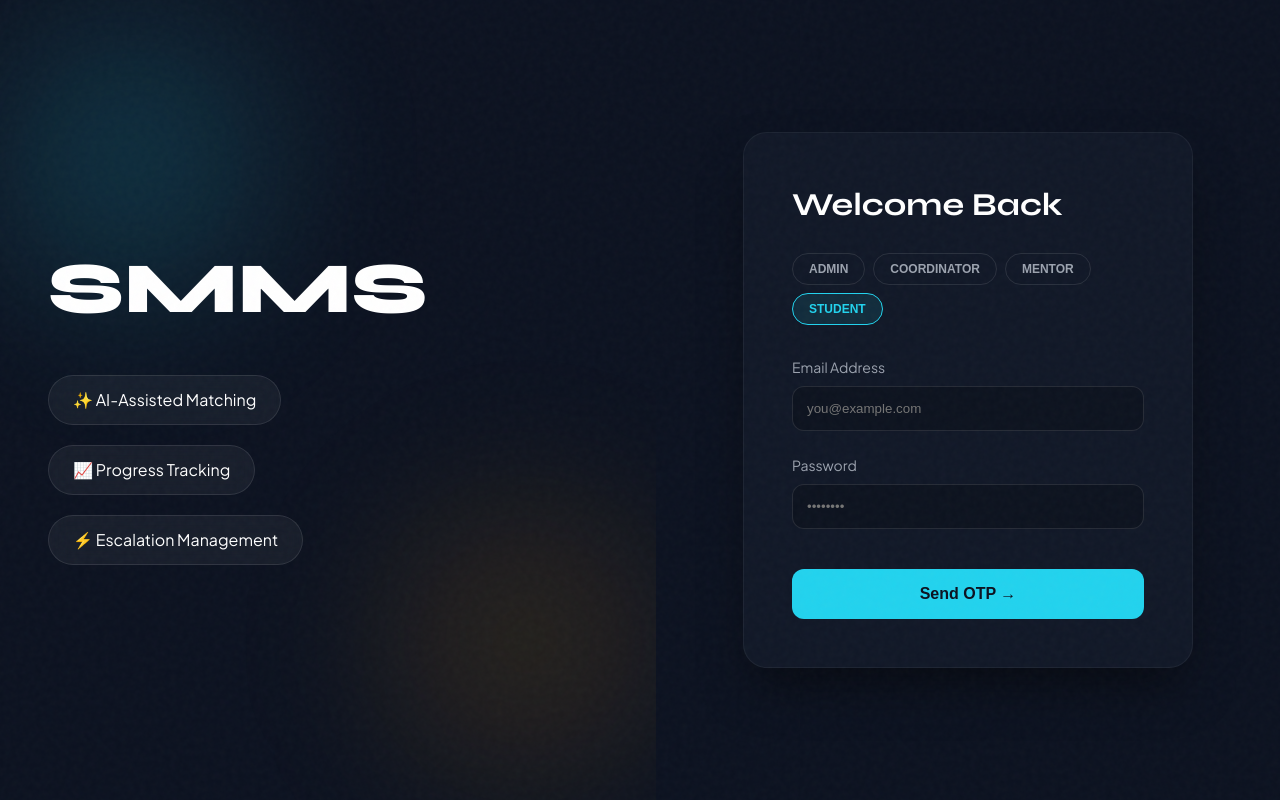
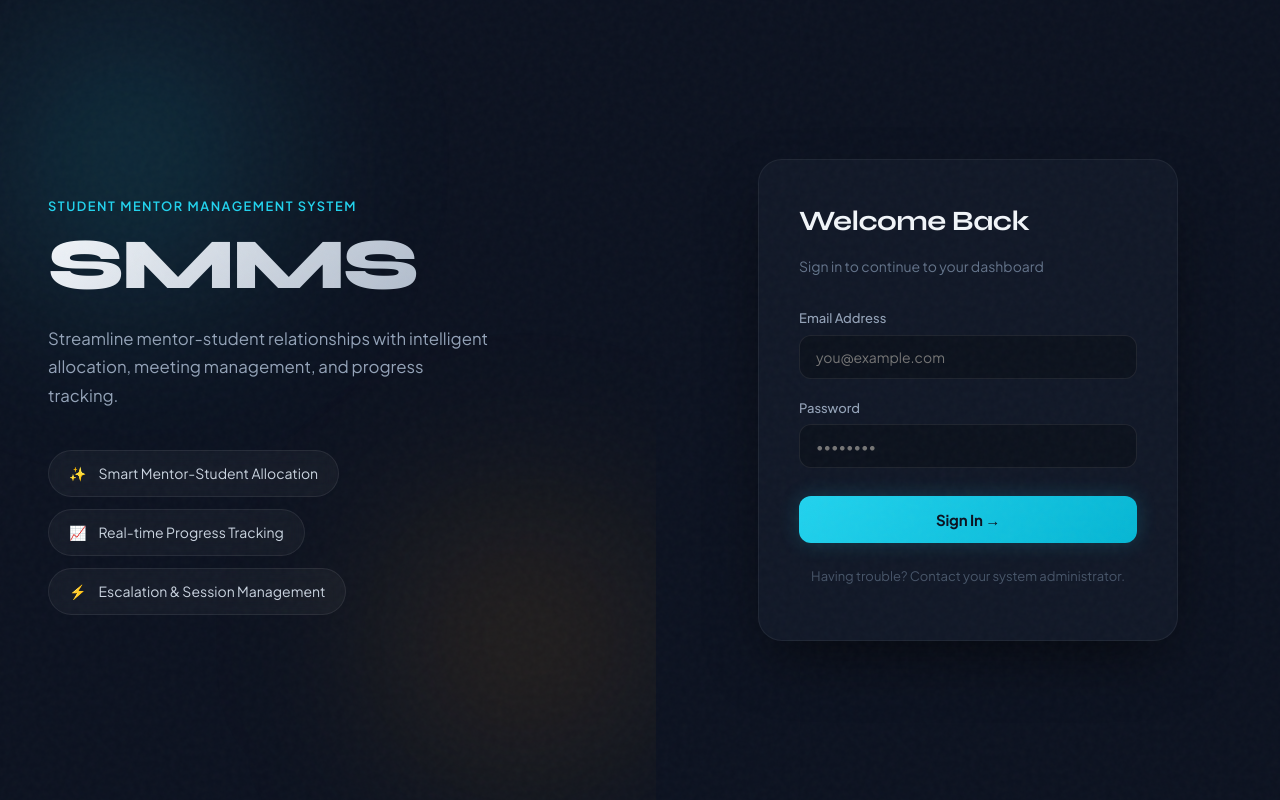
Before and after one commit to NSBM-INTERN-PROJECT/smms-frontend, a React (Vite) app: page /login in a window 1280 px wide. Built offline with nearby package versions, Linux system fonts and the light colour scheme; no server answers.

Commit message:
fix(auth): refine login flow and form handling

```diff
--- a/src/pages/auth/LoginPage.tsx
+++ b/src/pages/auth/LoginPage.tsx
@@ -9,92 +9,239 @@ export const LoginPage: React.FC = () => {
 
   const [email, setEmail] = useState('');
   const [password, setPassword] = useState('');
-  const [role, setRole] = useState('STUDENT');
   const [error, setError] = useState('');
+  const [loading, setLoading] = useState(false);
 
   const handleLogin = async (e: React.FormEvent) => {
     e.preventDefault();
     setError('');
+    setLoading(true);
     try {
-      const res = await login({ email, password, role });
+      const res = await login({ email, password });
       if (res && res.token && res.user) {
         setAuth(res.token, res.user);
+        navigate('/');
+      } else {
+        // If backend returns success but expects OTP flow
+        navigate('/otp', { state: { email } });
       }
-      navigate('/otp', { state: { email } });
-    } catch (err) {
-      setError('Login failed. Please check your credentials.');
+    } catch (err: any) {
+      const msg = err?.response?.data?.message
+        || err?.message
+        || 'Login failed. Please check your credentials.';
+      setError(msg);
       console.error("Login failed", err);
+    } finally {
+      setLoading(false);
     }
   };
 
   return (
-    <div className="login-container" style={{ display: 'flex', minHeight: '100vh', backgroundColor: '#0C1220', color: 'white' }}>
-      <div className="login-hero" style={{ flex: 1, position: 'relative', overflow: 'hidden', padding: '3rem', display: 'flex', flexDirection: 'column', justifyContent: 'center' }}>
-        <div style={{ position: 'absolute', top: '-10%', left: '-10%', width: '60%', height: '60%', background: 'radial-gradient(circle, rgba(34,211,238,0.2) 0%, rgba(12,18,32,0) 70%)', filter: 'blur(60px)' }}></div>
-        <div style={{ position: 'absolute', bottom: '-10%', right: '-10%', width: '60%', height: '60%', background: 'radial-gradient(circle, rgba(245,158,11,0.15) 0%, rgba(12,18,32,0) 70%)', filter: 'blur(60px)' }}></div>
-        <h1 style={{ fontFamily: 'Syne, sans-serif', fontSize: '4.5rem', fontWeight: 800, marginBottom: '2rem', zIndex: 1 }}>SMMS</h1>
-        <div style={{ zIndex: 1, display: 'flex', flexDirection: 'column', gap: '1.25rem' }}>
-          <div className="feature-pill" style={{ background: 'rgba(255,255,255,0.05)', border: '1px solid rgba(255,255,255,0.1)', padding: '0.75rem 1.5rem', borderRadius: '9999px', width: 'fit-content', backdropFilter: 'blur(10px)' }}>✨ AI-Assisted Matching</div>
-          <div className="feature-pill" style={{ background: 'rgba(255,255,255,0.05)', border: '1px solid rgba(255,255,255,0.1)', padding: '0.75rem 1.5rem', borderRadius: '9999px', width: 'fit-content', backdropFilter: 'blur(10px)' }}>📈 Progress Tracking</div>
-          <div className="feature-pill" style={{ background: 'rgba(255,255,255,0.05)', border: '1px solid rgba(255,255,255,0.1)', padding: '0.75rem 1.5rem', borderRadius: '9999px', width: 'fit-content', backdropFilter: 'blur(10px)' }}>⚡ Escalation Management</div>
+    <div style={{
+      display: 'flex',
+      minHeight: '100vh',
+      backgroundColor: '#0C1220',
+      color: '#F1F5F9',
+      fontFamily: "'Plus Jakarta Sans', system-ui, sans-serif",
+    }}>
+      {/* ─── Left Hero Panel ─────────────────────────────────────────────── */}
+      <div style={{
+        flex: 1,
+        position: 'relative',
+        overflow: 'hidden',
+        padding: '3rem',
+        display: 'flex',
+        flexDirection: 'column',
+        justifyContent: 'center',
+      }}>
+        {/* Glow effects */}
+        <div style={{
+          position: 'absolute', top: '-10%', left: '-10%',
+          width: '60%', height: '60%',
+          background: 'radial-gradient(circle, rgba(34,211,238,0.2) 0%, transparent 70%)',
+          filter: 'blur(80px)', pointerEvents: 'none',
+        }} />
+        <div style={{
+          position: 'absolute', bottom: '-10%', right: '-10%',
+          width: '60%', height: '60%',
+          background: 'radial-gradient(circle, rgba(245,158,11,0.15) 0%, transparent 70%)',
+          filter: 'blur(80px)', pointerEvents: 'none',
+        }} />
+
+        <div style={{ position: 'relative', zIndex: 1 }}>
+          <p style={{ fontSize: '0.8rem', fontWeight: 600, color: '#22D3EE', textTransform: 'uppercase', letterSpacing: '0.12em', marginBottom: '0.75rem' }}>
+            Student Mentor Management System
+          </p>
+          <h1 style={{
+            fontFamily: "'Syne', sans-serif",
+            fontSize: '4.5rem',
+            fontWeight: 800,
+            letterSpacing: '-0.04em',
+            lineHeight: 1,
+            marginBottom: '1.5rem',
+            background: 'linear-gradient(135deg, #F1F5F9 0%, #94A3B8 100%)',
+            WebkitBackgroundClip: 'text',
+            WebkitTextFillColor: 'transparent',
+          }}>
+            SMMS
+          </h1>
+          <p style={{ color: '#94A3B8', fontSize: '1.05rem', lineHeight: 1.7, maxWidth: '28rem', marginBottom: '2.5rem' }}>
+            Streamline mentor-student relationships with intelligent allocation,
+            meeting management, and progress tracking.
+          </p>
+
+          <div style={{ display: 'flex', flexDirection: 'column', gap: '0.75rem' }}>
+            {[
+              ['✨', 'Smart Mentor-Student Allocation'],
+              ['📈', 'Real-time Progress Tracking'],
+              ['⚡', 'Escalation & Session Management'],
+            ].map(([icon, text]) => (
+              <div key={text} style={{
+                display: 'flex', alignItems: 'center', gap: '0.75rem',
+                background: 'rgba(255,255,255,0.04)',
+                border: '1px solid rgba(255,255,255,0.08)',
+                padding: '0.75rem 1.25rem',
+                borderRadius: '9999px',
+                width: 'fit-content',
+                fontSize: '0.875rem',
+                color: '#CBD5E1',
+                backdropFilter: 'blur(8px)',
+              }}>
+                <span>{icon}</span>
+                <span>{text}</span>
+              </div>
+            ))}
+          </div>
         </div>
       </div>
-      <div className="login-form-side" style={{ flex: 1, display: 'flex', alignItems: 'center', justifyContent: 'center', padding: '2rem', zIndex: 1 }}>
-        <div className="login-card" style={{ background: '#111827', padding: '3rem', borderRadius: '1.5rem', width: '100%', maxWidth: '450px', border: '1px solid rgba(255,255,255,0.05)', boxShadow: '0 25px 50px -12px rgba(0, 0, 0, 0.5)' }}>
-          <h2 style={{ fontSize: '2rem', marginBottom: '1.5rem', fontWeight: 'bold' }}>Welcome Back</h2>
-          <div className="role-pills" style={{ display: 'flex', gap: '0.5rem', marginBottom: '2rem', flexWrap: 'wrap' }}>
-            {['ADMIN', 'COORDINATOR', 'MENTOR', 'STUDENT'].map(r => (
-              <button
-                key={r}
-                type="button"
-                onClick={() => setRole(r)}
-                style={{
-                  padding: '0.5rem 1rem',
-                  borderRadius: '9999px',
-                  border: '1px solid',
-                  borderColor: role === r ? '#22D3EE' : 'rgba(255,255,255,0.1)',
-                  background: role === r ? 'rgba(34,211,238,0.1)' : 'transparent',
-                  color: role === r ? '#22D3EE' : '#9CA3AF',
-                  cursor: 'pointer',
-                  fontSize: '0.75rem',
-                  fontWeight: 600,
-                  transition: 'all 0.2s ease-in-out'
-                }}
-              >
-                {r}
-              </button>
-            ))}
-          </div>
-          <form onSubmit={handleLogin} style={{ display: 'flex', flexDirection: 'column', gap: '1.5rem' }}>
+
+      {/* ─── Right Login Form ────────────────────────────────────────────── */}
+      <div style={{
+        flex: 1,
+        display: 'flex',
+        alignItems: 'center',
+        justifyContent: 'center',
+        padding: '2rem',
+        position: 'relative',
+        zIndex: 1,
+      }}>
+        <div style={{
+          background: '#111827',
+          padding: '2.5rem',
+          borderRadius: '1.5rem',
+          width: '100%',
+          maxWidth: '420px',
+          border: '1px solid rgba(255,255,255,0.06)',
+          boxShadow: '0 25px 60px -15px rgba(0, 0, 0, 0.6)',
+        }}>
+          <h2 style={{
+            fontSize: '1.75rem',
+            fontWeight: 700,
+            marginBottom: '0.375rem',
+            letterSpacing: '-0.02em',
+          }}>
+            Welcome Back
+          </h2>
+          <p style={{ color: '#64748B', fontSize: '0.875rem', marginBottom: '2rem' }}>
+            Sign in to continue to your dashboard
+          </p>
+
+          {/* Error message */}
+          {error && (
+            <div style={{
+              background: 'rgba(251, 113, 133, 0.1)',
+              border: '1px solid rgba(251, 113, 133, 0.25)',
+              borderRadius: '0.75rem',
+              padding: '0.75rem 1rem',
+              marginBottom: '1.25rem',
+              color: '#FB7185',
+              fontSize: '0.8125rem',
+              lineHeight: 1.5,
+            }}>
+              {error}
+            </div>
+          )}
+
+          <form onSubmit={handleLogin} style={{ display: 'flex', flexDirection: 'column', gap: '1.25rem' }}>
             <div>
-              <label style={{ display: 'block', marginBottom: '0.5rem', color: '#9CA3AF', fontSize: '0.875rem' }}>Email Address</label>
+              <label style={{ display: 'block', marginBottom: '0.375rem', color: '#94A3B8', fontSize: '0.8125rem', fontWeight: 500 }}>
+                Email Address
+              </label>
               <input
                 type="email"
                 value={email}
                 onChange={e => setEmail(e.target.value)}
-                style={{ width: '100%', padding: '0.875rem', borderRadius: '0.75rem', background: 'rgba(0,0,0,0.2)', border: '1px solid rgba(255,255,255,0.1)', color: 'white', outline: 'none' }}
+                style={{
+                  width: '100%',
+                  padding: '0.75rem 1rem',
+                  borderRadius: '0.75rem',
+                  background: 'rgba(0,0,0,0.25)',
+                  border: '1px solid rgba(255,255,255,0.08)',
+                  color: '#F1F5F9',
+                  fontSize: '0.875rem',
+                  outline: 'none',
+                  fontFamily: 'inherit',
+                  transition: 'border-color 0.15s ease',
+                }}
                 placeholder="you@example.com"
                 required
+                onFocus={e => e.currentTarget.style.borderColor = 'rgba(34,211,238,0.4)'}
+                onBlur={e => e.currentTarget.style.borderColor = 'rgba(255,255,255,0.08)'}
               />
             </div>
             <div>
-              <label style={{ display: 'block', marginBottom: '0.5rem', color: '#9CA3AF', fontSize: '0.875rem' }}>Password</label>
+              <label style={{ display: 'block', marginBottom: '0.375rem', color: '#94A3B8', fontSize: '0.8125rem', fontWeight: 500 }}>
+                Password
+              </label>
               <input
                 type="password"
                 value={password}
                 onChange={e => setPassword(e.target.value)}
-                style={{ width: '100%', padding: '0.875rem', borderRadius: '0.75rem', background: 'rgba(0,0,0,0.2)', border: '1px solid rgba(255,255,255,0.1)', color: 'white', outline: 'none' }}
+                style={{
+                  width: '100%',
+                  padding: '0.75rem 1rem',
+                  borderRadius: '0.75rem',
+                  background: 'rgba(0,0,0,0.25)',
+                  border: '1px solid rgba(255,255,255,0.08)',
+                  color: '#F1F5F9',
+                  fontSize: '0.875rem',
+                  outline: 'none',
+                  fontFamily: 'inherit',
+                  transition: 'border-color 0.15s ease',
+                }}
                 placeholder="••••••••"
                 required
+                onFocus={e => e.currentTarget.style.borderColor = 'rgba(34,211,238,0.4)'}
+                onBlur={e => e.currentTarget.style.borderColor = 'rgba(255,255,255,0.08)'}
               />
             </div>
             <button
               type="submit"
-              style={{ width: '100%', padding: '1rem', borderRadius: '0.75rem', background: '#22D3EE', color: '#0C1220', fontWeight: 'bold', fontSize: '1rem', border: 'none', cursor: 'pointer', marginTop: '1rem', transition: 'background 0.2s' }}
+              disabled={loading}
+              style={{
+                width: '100%',
+                padding: '0.875rem',
+                borderRadius: '0.75rem',
+                background: loading ? '#0E7490' : 'linear-gradient(135deg, #22D3EE 0%, #06B6D4 100%)',
+                color: '#0C1220',
+                fontWeight: 700,
+                fontSize: '0.9375rem',
+                border: 'none',
+                cursor: loading ? 'not-allowed' : 'pointer',
+                marginTop: '0.5rem',
+                transition: 'all 0.2s ease',
+                fontFamily: 'inherit',
+                letterSpacing: '-0.01em',
+                boxShadow: loading ? 'none' : '0 0 20px rgba(34,211,238,0.2)',
+              }}
             >
-              Send OTP &rarr;
+              {loading ? 'Signing in…' : 'Sign In →'}
             </button>
           </form>
+
+          <p style={{ textAlign: 'center', marginTop: '1.5rem', fontSize: '0.8125rem', color: '#475569' }}>
+            Having trouble? Contact your system administrator.
+          </p>
         </div>
       </div>
     </div>
```
